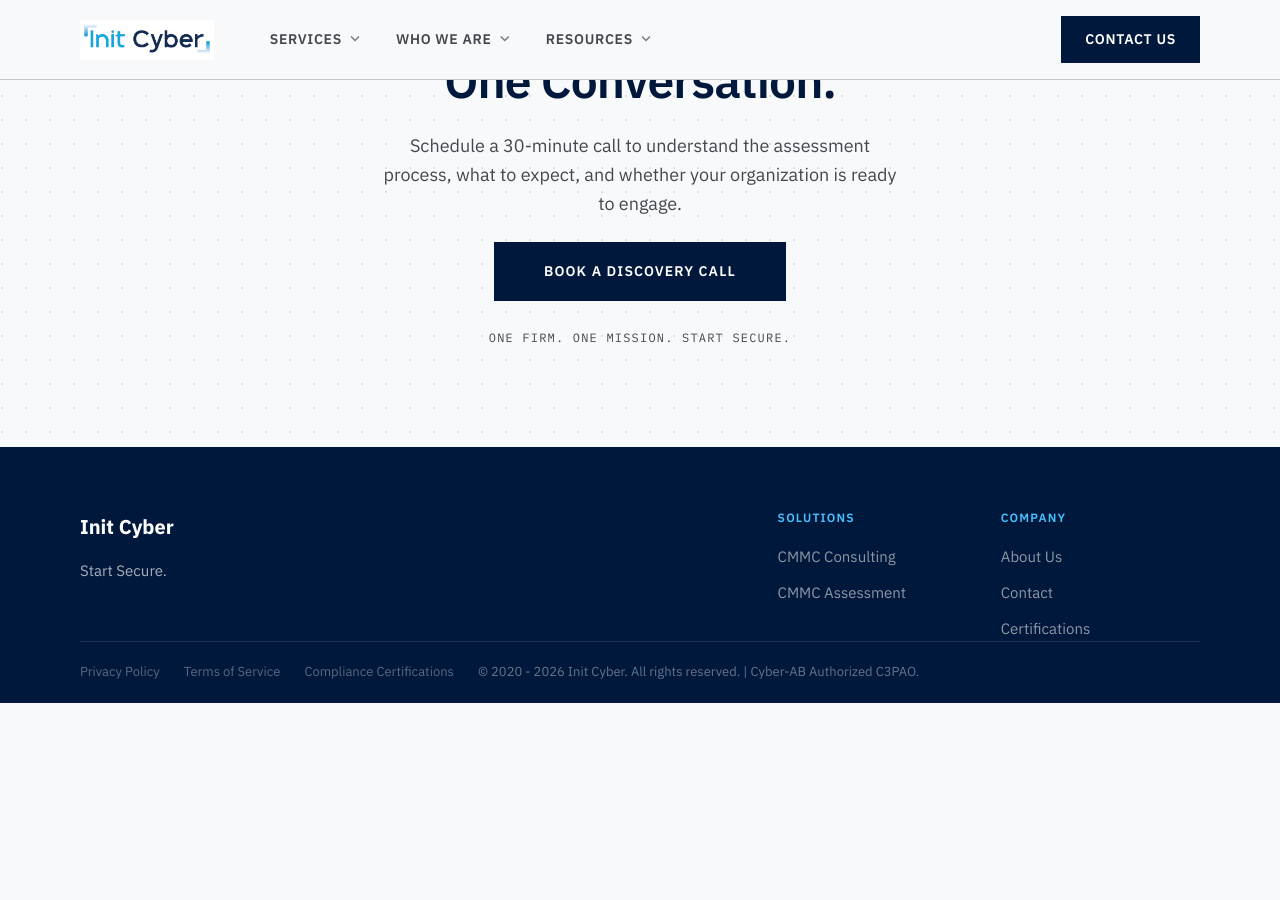
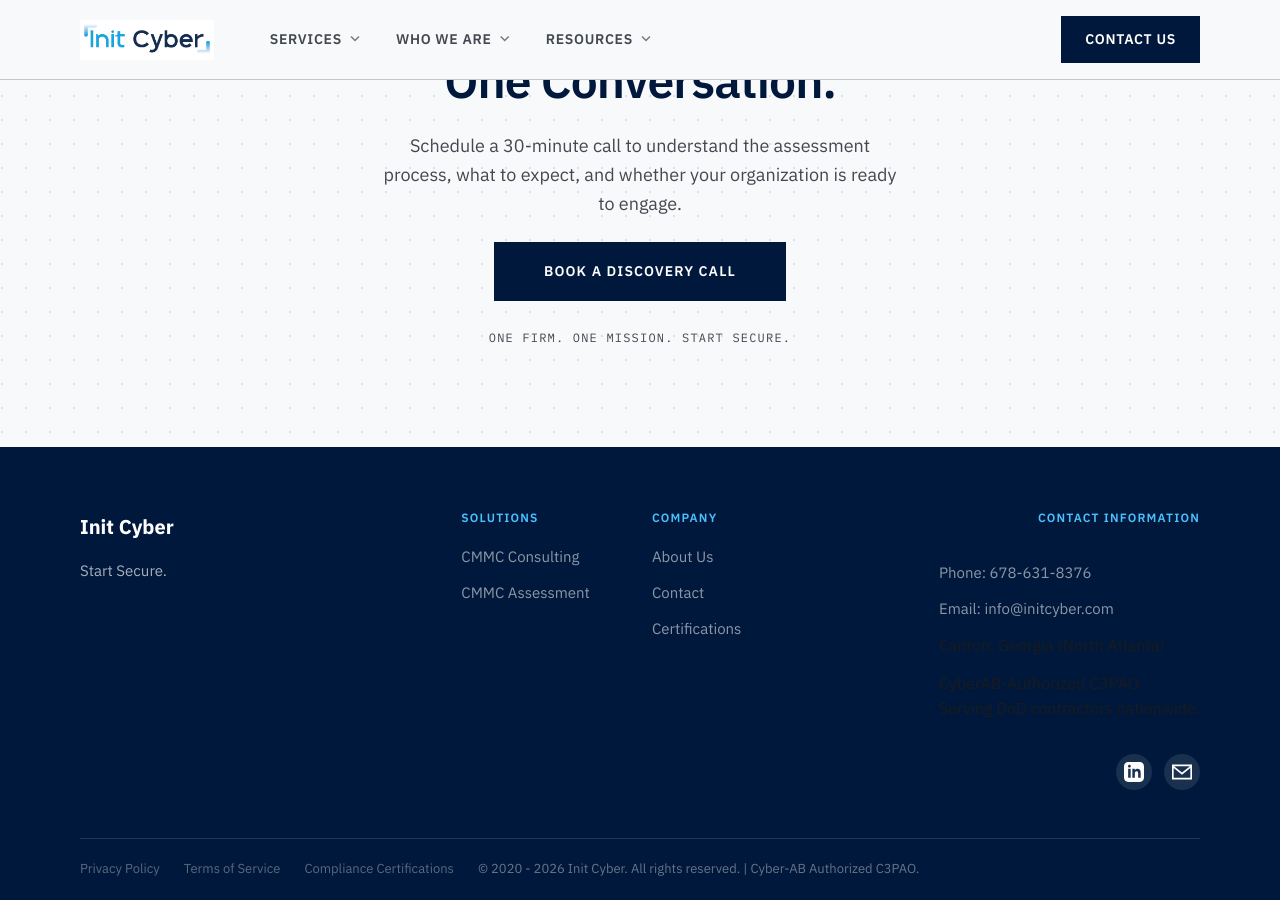
Before and after one commit to initcyber/initcyber.github.io, a Jekyll site: the page built from index.md, in a window 1280 px wide and 900 px high, scrolled down 2306 px. Built offline with Jekyll 4.4.1, drawn with Linux system fonts in a browser that asks for light colours; before the commit the page ends 3009 px from its top, so only the background shows below that.

Commit message:
adding better footer

```diff
--- a/_includes/footer.html
+++ b/_includes/footer.html
@@ -23,17 +23,27 @@
           </nav>
         </div>
       </div>
-      <!-- <div class="footer-right">
-        <div class="footer-icons">
-          <span class="material-symbols-outlined footer-icon">shield</span>
-          <span class="material-symbols-outlined footer-icon">lan</span>
-          <span class="material-symbols-outlined footer-icon">terminal</span>
+      <div class="footer-right">
+        <h4 class="footer-col-heading">Contact Information</h4>
+        <div class="footer-links">
+          <a href="tel:6786318376">Phone: 678-631-8376</a>
+          <a href="mailto:info@initcyber.com">Email: info@initcyber.com</a>
+          <span>Canton, Georgia (North Atlanta)</span>
+          <span>CyberAB-Authorized C3PAO.<br>Serving DoD contractors nationwide.</span>
         </div>
-        <p class="footer-copyright">
-          &copy; 2020 - {{ site.time | date: '%Y' }} Init Cyber. All rights reserved.<br>
-          Cyber-AB Authorized C3PAO.
-        </p>
-      </div> -->
+        <div class="footer-social">
+          <a href="https://www.linkedin.com/company/initcyber" target="_blank" aria-label="LinkedIn">
+            <svg xmlns="http://www.w3.org/2000/svg" width="20" height="20" viewBox="0 0 24 24" fill="currentColor">
+              <path d="M19 0h-14c-2.761 0-5 2.239-5 5v14c0 2.761 2.239 5 5 5h14c2.762 0 5-2.239 5-5v-14c0-2.761-2.238-5-5-5zm-11 19h-3v-11h3v11zm-1.5-12.268c-.966 0-1.75-.79-1.75-1.764s.784-1.764 1.75-1.764 1.75.79 1.75 1.764-.783 1.764-1.75 1.764zm13.5 12.268h-3v-5.604c0-3.368-4-3.113-4 0v5.604h-3v-11h3v1.765c1.396-2.586 7-2.777 7 2.476v6.759z"/>
+            </svg>
+          </a>
+          <a href="mailto:info@initcyber.com" aria-label="Email">
+            <svg xmlns="http://www.w3.org/2000/svg" width="20" height="20" viewBox="0 0 24 24" fill="currentColor">
+              <path d="M0 3v18h24v-18h-24zm21.518 2l-9.518 7.713-9.518-7.713h19.036zm-19.518 14v-11.817l10 8.104 10-8.104v11.817h-20z"/>
+            </svg>
+          </a>
+        </div>
+      </div>
     </div>
     <div class="footer-bottom">
       <a href="#">Privacy Policy</a>
--- a/_sass/components/_footer.scss
+++ b/_sass/components/_footer.scss
@@ -10,24 +10,39 @@
   }
 }
 
-// .footer-grid {
-//   display: grid;
-//   grid-template-columns: 1fr;
-//   gap: 48px;
-//   padding-bottom: 48px;
-
-//   @include media-breakpoint-up(md) {
-//     grid-template-columns: 1fr 1fr 1fr;
-//     gap: 24px;
-//   }
-// }
 .footer-grid {
   display: grid;
-  grid-template-columns: 1.5fr 1fr;
-  gap: 4rem;
-  align-items: start;
+  grid-template-columns: 1fr;
+  gap: 48px;
+  padding-bottom: 48px;
+
+  @include media-breakpoint-up(md) {
+    grid-template-columns: 1fr 1fr 1fr;
+    gap: 24px;
+  }
 }
 
+.footer-social {
+  display: flex;
+  gap: 0.75rem;
+  margin-top: 1rem;
+}
+
+.footer-social a {
+  display: flex;
+  align-items: center;
+  justify-content: center;
+  width: 36px;
+  height: 36px;
+  border-radius: 50%;
+  background: rgba(255,255,255,0.1);
+  color: #ffffff;
+  transition: background 0.2s;
+}
+
+.footer-social a:hover {
+  background: rgba(255,255,255,0.25);
+}
 .footer-brand-name {
   font-size: 20px;
   font-weight: 700;
```
